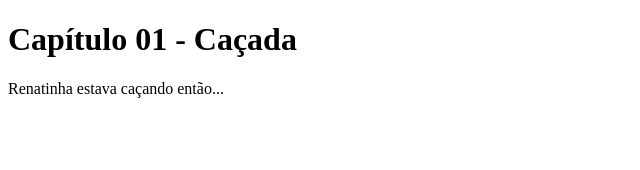
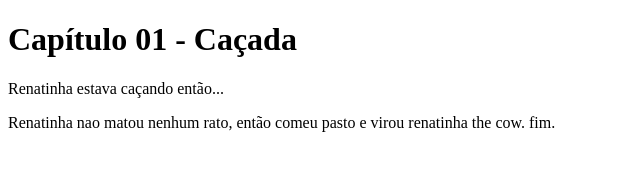
Before and after one commit to luanpm7/livro-colaborativo-luan, a plain HTML site: page index.html in a window 1280 px wide. Shown: the whole page, without its empty margins (0-640 px from the left). Drawn offline with Linux system fonts and the light colour scheme.

Commit message:
Maria Eduarda

```diff
--- a/index.html
+++ b/index.html
@@ -6,5 +6,6 @@
   <body>
     <h1>Capítulo 01 - Caçada</h1>
     <p>Renatinha estava caçando então...</p>
+    <p> Renatinha nao matou nenhum rato, então comeu pasto e virou renatinha the cow. fim. </p>
   </body>
 </html>
```
